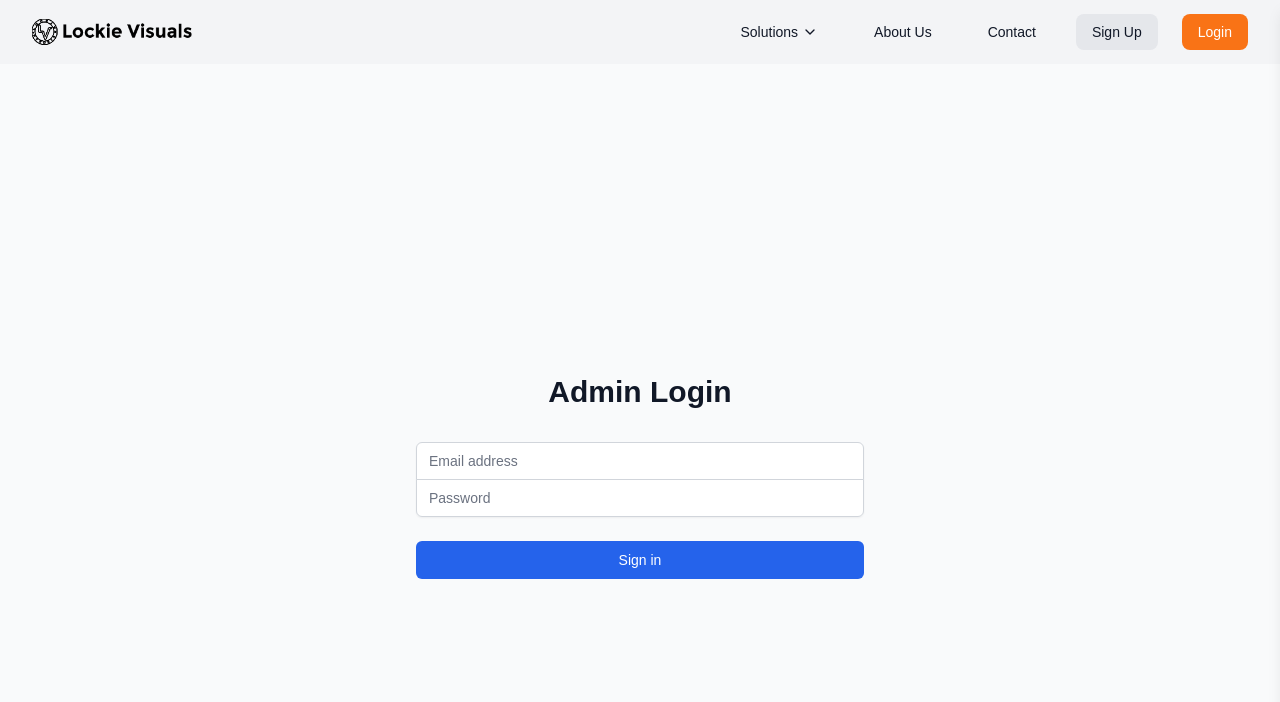
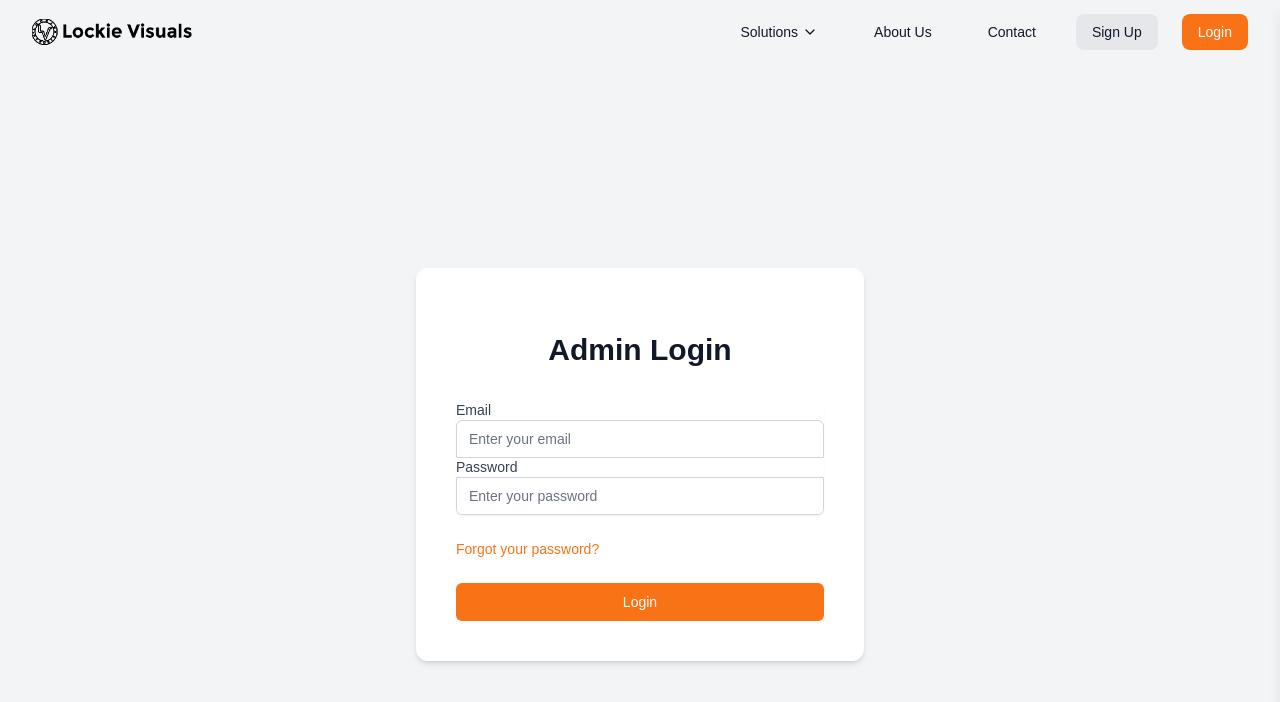
Before and after one commit to kidlocchikapa/lockie-visuals, a React (Create React App) app: page /admin/login in a window 1280 px wide. Shown: the top 702 px of the page. Built offline with nearby package versions, Linux system fonts and the light colour scheme.

Commit message:
updated login once booking was successful

```diff
--- a/src/Components/Adminlogin.js
+++ b/src/Components/Adminlogin.js
@@ -1,83 +1,147 @@
-import React, { useState } from 'react';
-import axios from 'axios';
-import { useNavigate } from 'react-router-dom';
+import React, { useState, useEffect } from 'react';
+import { useNavigate,Link } from 'react-router-dom';
 
-const API_URL = 'https://lockievisualbackend.onrender.com';
+const API_URL = 'https://lockievisualbackend.onrender.com/auth';
 
 const AdminLogin = () => {
   const [email, setEmail] = useState('');
   const [password, setPassword] = useState('');
   const [error, setError] = useState('');
-  const [loading, setLoading] = useState(false);
-  const navigate = useNavigate(); // Use navigate for redirection
+  const [success, setSuccess] = useState('');
+  const [isLoading, setIsLoading] = useState(false);
 
-  const handleLogin = async (e) => {
-    e.preventDefault();
-    setError('');
-    setLoading(true);
+  const navigate = useNavigate();
+
+  useEffect(() => {
+    // Clear any existing tokens on component mount
+    localStorage.removeItem('token');
+  }, []);
+
+  useEffect(() => {
+    if (error) {
+      const timer = setTimeout(() => {
+        setError('');
+      }, 2000);
+      return () => clearTimeout(timer);
+    }
+  }, [error]);
+
+  useEffect(() => {
+    if (success) {
+      const timer = setTimeout(() => {
+        setSuccess('');
+        navigate('/admin/dashboard');
+      }, 2000);
+      return () => clearTimeout(timer);
+    }
+  }, [success, navigate]);
+
+  const handleSubmit = async (event) => {
+    event.preventDefault();
+
+    if (!email || !password) {
+      setError('Please fill in all fields.');
+      return;
+    }
 
     try {
-      const response = await axios.post(`${API_URL}/admin/login`, {
-        email,
-        password
+      setIsLoading(true);
+      setError('');
+      setSuccess('');
+
+      const response = await fetch(`${API_URL}/login`, {
+        method: 'POST',
+        headers: { 'Content-Type': 'application/json' },
+        body: JSON.stringify({ email, password }),
+        credentials: 'include',
       });
 
-      const { token } = response.data;
-      localStorage.setItem('adminToken', token);
+      const data = await response.json();
 
-      // Redirect to the admin dashboard after successful login
-      navigate('/admin/dashboard');
+      if (response.ok) {
+        // Store token with Bearer prefix
+        const token = data.access_token.startsWith('Bearer ')
+          ? data.access_token
+          : `Bearer ${data.access_token}`;
+
+        localStorage.setItem('token', token);
+
+        setSuccess('Login successful! Redirecting to admin dashboard...');
+      } else {
+        setError(data.message || 'Invalid credentials. Please try again.');
+      }
     } catch (error) {
-      setError(error.response?.data?.message || 'Login failed');
+      setError('Network error. Please try again later.');
+      console.error('Login error:', error);
     } finally {
-      setLoading(false);
+      setIsLoading(false);
     }
   };
 
   return (
-    <div className="min-h-screen flex items-center justify-center bg-gray-50 py-12 px-4 sm:px-6 lg:px-8">
-      <div className="max-w-md w-full space-y-8">
+    <div className="min-h-screen bg-gray-100 flex items-center justify-center px-4 sm:px-6 lg:px-8">
+      <div className="max-w-md w-full space-y-8 bg-white p-10 rounded-xl shadow-md">
         <div>
           <h2 className="mt-6 text-center text-3xl font-extrabold text-gray-900">
             Admin Login
           </h2>
         </div>
-        <form className="mt-8 space-y-6" onSubmit={handleLogin}>
-          {error && (
-            <div className="bg-red-50 text-red-700 p-3 rounded-md">
-              {error}
-            </div>
-          )}
+        {error && <Alert type="error" message={error} />}
+        {success && <Alert type="success" message={success} />}
+        <form className="mt-8 space-y-6" onSubmit={handleSubmit}>
           <div className="rounded-md shadow-sm -space-y-px">
             <div>
+              <label className="block text-sm font-medium text-gray-700" htmlFor="email">
+                Email
+              </label>
               <input
+                id="email"
+                name="email"
                 type="email"
+                autoComplete="email"
                 required
+                className="appearance-none rounded-t-md relative block w-full px-3 py-2 border border-gray-300 placeholder-gray-500 text-gray-900 focus:outline-none focus:ring-orange-500 focus:border-orange-500 focus:z-10 sm:text-sm"
+                placeholder="Enter your email"
                 value={email}
                 onChange={(e) => setEmail(e.target.value)}
-                className="appearance-none rounded-none relative block w-full px-3 py-2 border border-gray-300 placeholder-gray-500 text-gray-900 rounded-t-md focus:outline-none focus:ring-blue-500 focus:border-blue-500 focus:z-10 sm:text-sm"
-                placeholder="Email address"
               />
             </div>
             <div>
+              <label className="block text-sm font-medium text-gray-700" htmlFor="password">
+                Password
+              </label>
               <input
+                id="password"
+                name="password"
                 type="password"
+                autoComplete="current-password"
                 required
+                className="appearance-none rounded-b-md relative block w-full px-3 py-2 border border-gray-300 placeholder-gray-500 text-gray-900 focus:outline-none focus:ring-orange-500 focus:border-orange-500 focus:z-10 sm:text-sm"
+                placeholder="Enter your password"
                 value={password}
                 onChange={(e) => setPassword(e.target.value)}
-                className="appearance-none rounded-none relative block w-full px-3 py-2 border border-gray-300 placeholder-gray-500 text-gray-900 rounded-b-md focus:outline-none focus:ring-blue-500 focus:border-blue-500 focus:z-10 sm:text-sm"
-                placeholder="Password"
               />
+            </div>
+          </div>
+
+          <div className="flex items-center justify-between">
+            <div className="text-sm">
+              <Link
+                to="/forgot-password"
+                className="font-medium text-orange-500 hover:text-orange-600"
+              >
+                Forgot your password?
+              </Link>
             </div>
           </div>
 
           <div>
             <button
               type="submit"
-              disabled={loading}
-              className="group relative w-full flex justify-center py-2 px-4 border border-transparent text-sm font-medium rounded-md text-white bg-blue-600 hover:bg-blue-700 focus:outline-none focus:ring-2 focus:ring-offset-2 focus:ring-blue-500"
+              className="group relative w-full flex justify-center py-2 px-4 border border-transparent text-sm font-medium rounded-md text-white bg-orange-500 hover:bg-orange-600 focus:outline-none focus:ring-2 focus:ring-offset-2 focus:ring-orange-500"
+              disabled={isLoading}
             >
-              {loading ? 'Signing in...' : 'Sign in'}
+              {isLoading ? "Logging in..." : "Login"}
             </button>
           </div>
         </form>
@@ -86,4 +150,18 @@ const AdminLogin = () => {
   );
 };
 
+const Alert = ({ type, message }) => {
+  const bgColor = type === "error" ? "bg-red-100" : "bg-green-100";
+  const textColor = type === "error" ? "text-red-800" : "text-green-800";
+  const borderColor = type === "error" ? "border-red-200" : "border-green-200";
+
+  return (
+    <div
+      className={`${bgColor} ${textColor} px-4 py-3 rounded-lg border ${borderColor} mb-4 shadow-md animate-fade-in-down`}
+    >
+      {message}
+    </div>
+  );
+};
+
 export default AdminLogin;
```
